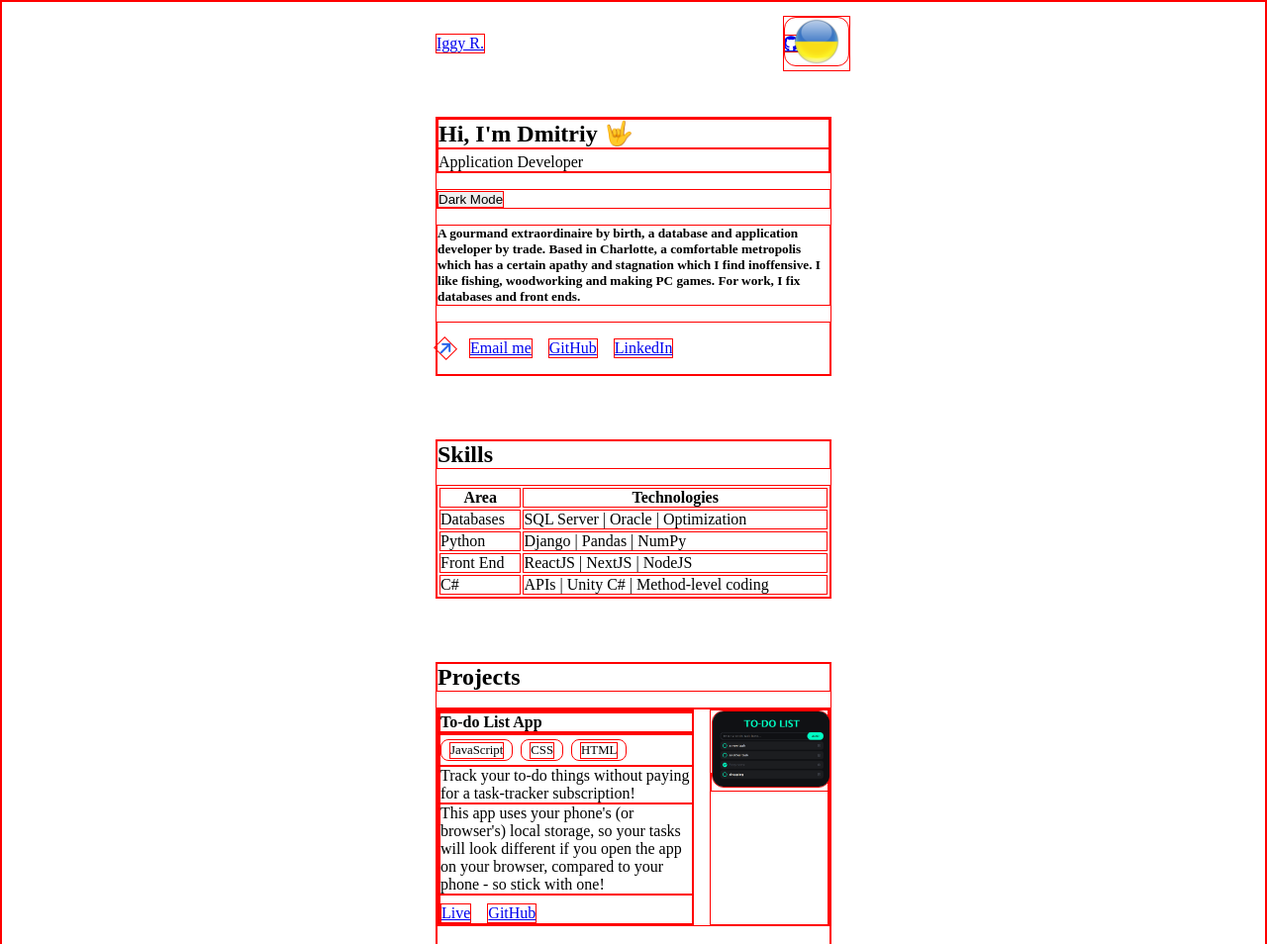
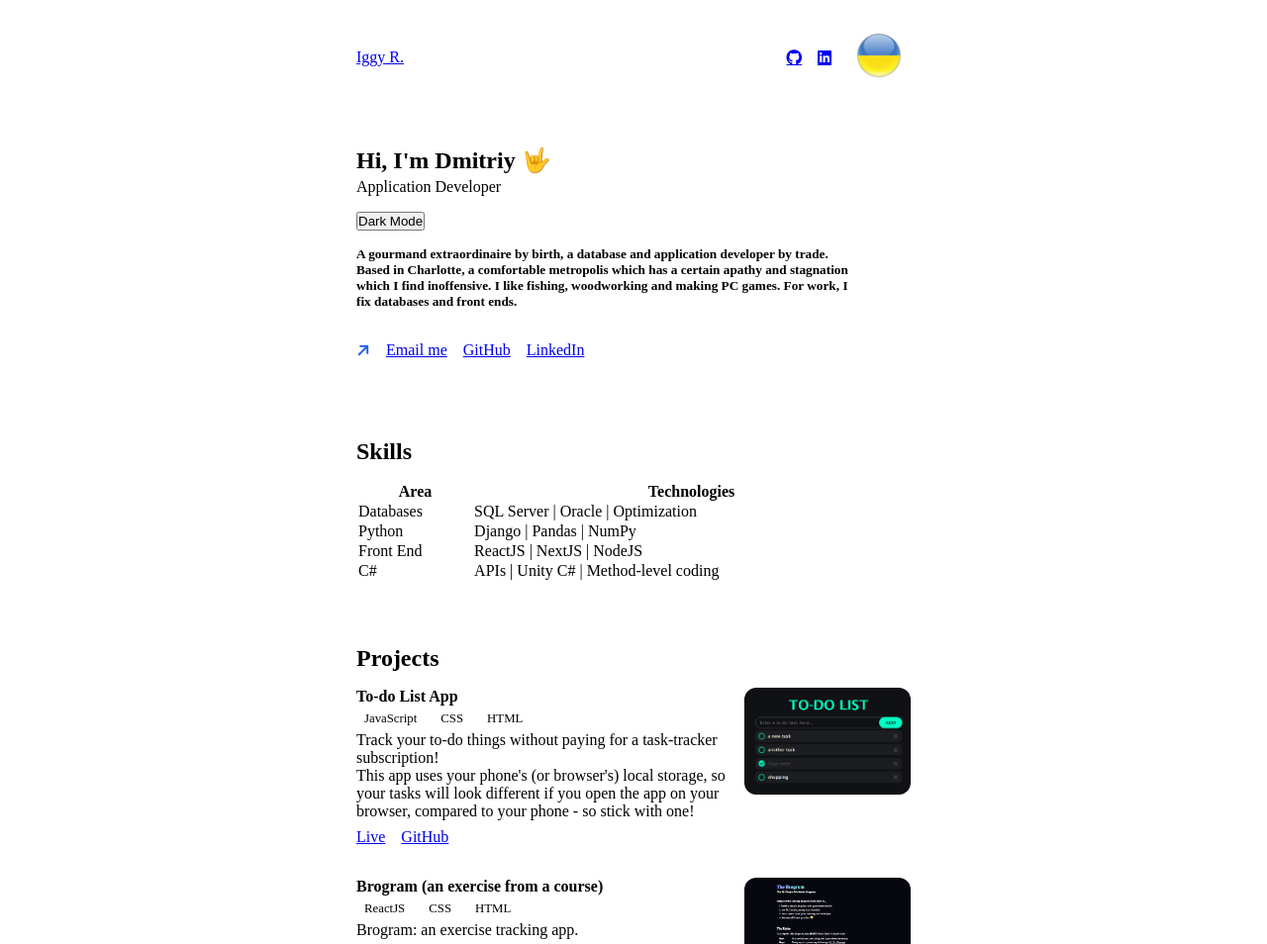
Before and after one commit to Dmitriy36/portfolio-page-v2, a plain HTML site: page index.html in a window 1280 px wide. Shown: the top 954 px of the page at 99% size. Drawn offline with Linux system fonts and the light colour scheme; a web font is replaced by a local one.

Commit message:
switching from px to rem

```diff
--- a/styles.css
+++ b/styles.css
@@ -48,7 +48,6 @@
 * {
   margin: 0;
   padding: 0;
-  border: 1px solid red;
 }
 
 audio,
@@ -71,11 +70,10 @@ body {
 header,
 main,
 footer {
-  max-width: 400px;
+  max-width: 30rem; /*375px;*/
   width: 100%;
   margin: 0 auto;
   padding: 2rem;
-  border: 1px red;
 }
 
 header {
@@ -83,23 +81,21 @@ header {
   align-items: center;
   justify-content: space-between;
   gap: 1rem;
-  border: 1px red;
 }
 
 nav {
   display: flex;
   align-items: center;
   gap: 1rem;
-  border: 1px red;
 }
 
 nav i {
   font-size: 1.3rem;
 }
 
-.fixed-ukr-link {
+/* .fixed-ukr-link {
   position: fixed;
-}
+} */
 
 main,
 section {
@@ -182,6 +178,15 @@ section {
 }
 
 @media (min-width: 640px) {
+  header,
+  main,
+  footer {
+    max-width: 35rem;
+    width: 100%;
+    margin: 0 auto;
+    padding: 2rem;
+  }
+
   .project-card {
     flex-direction: row;
   }
```
